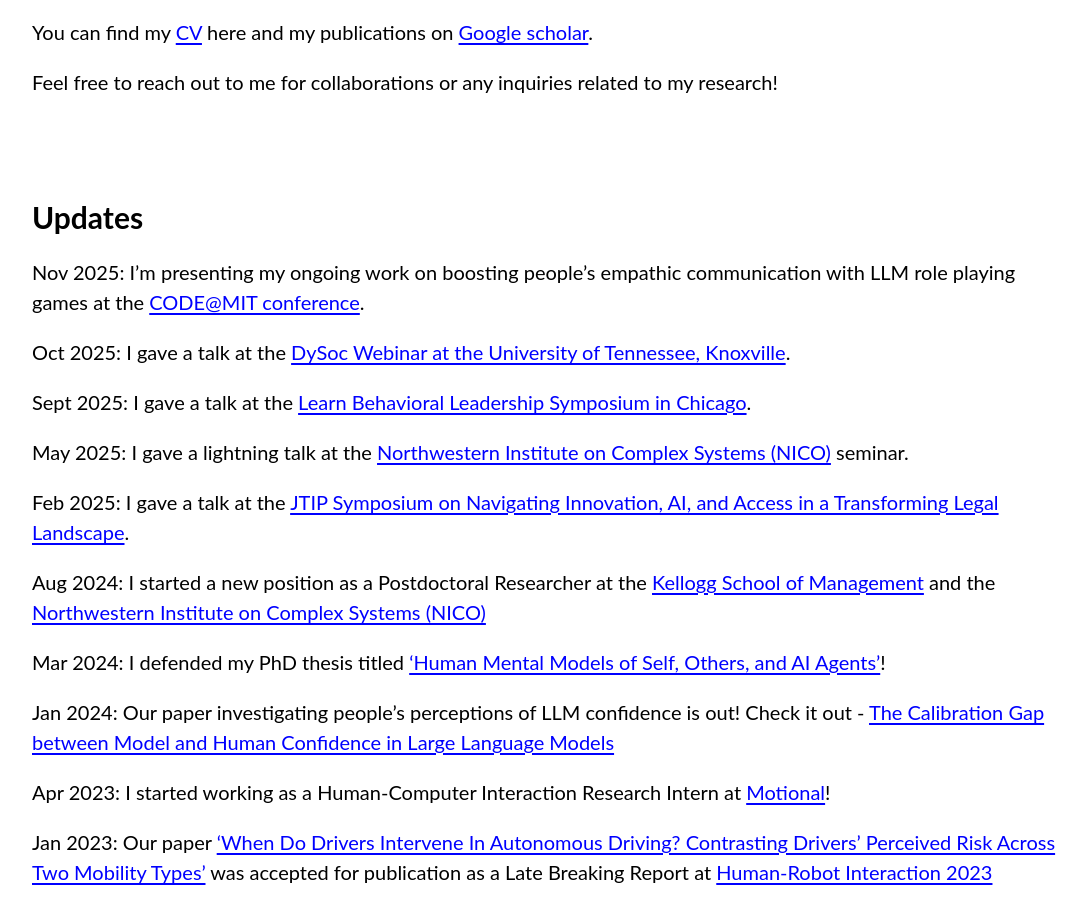
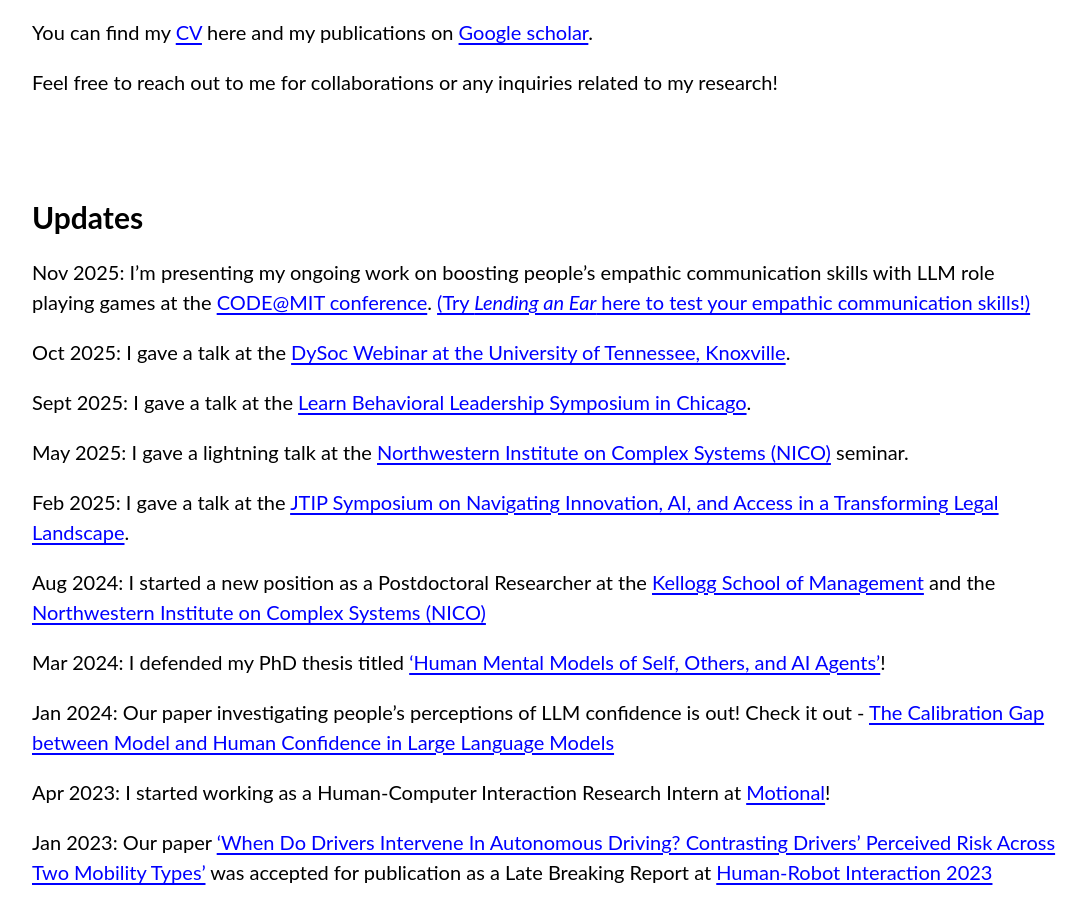
Before and after one commit to aakriti1kumar/aakriti1kumar.github.io, a Jekyll site: the page built from index.md, in a window 1280 px wide and 900 px high, scrolled down 925 px. Shown: the whole window, without its empty margins (96-1182 px from the left). Built offline with Jekyll 4.4.1, drawn with Linux system fonts in a browser that asks for light colours; our own code applies the rules of GitHub Pages for plain Markdown files; Markdown is read by kramdown in place of the engine named in the settings.

Commit message:
Enhance update on CODE@MIT conference presentation
Added a link to test empathic communication skills.

```diff
--- a/index.md
+++ b/index.md
@@ -21,7 +21,7 @@
 
 ## Updates
 
-Nov 2025: I'm presenting my ongoing work on boosting people's empathic communication with LLM role playing games at the [CODE@MIT conference](https://ide.mit.edu/events/2025-conference-on-digital-experimentation-mit-codemit/).
+Nov 2025: I'm presenting my ongoing work on boosting people's empathic communication skills with LLM role playing games at the [CODE@MIT conference](https://ide.mit.edu/events/2025-conference-on-digital-experimentation-mit-codemit/). [(Try _Lending an Ear_ here to test your empathic communication skills!)](https://human-ai-collaboration-lab.kellogg.northwestern.edu/rpg)
 
 Oct 2025: I gave a talk at the [DySoc Webinar at the University of Tennessee, Knoxville](https://calendar.utk.edu/event/dysoc-webinar-boosting-empathic-communication-skills-via-llm-role-playing-games).
 
```
